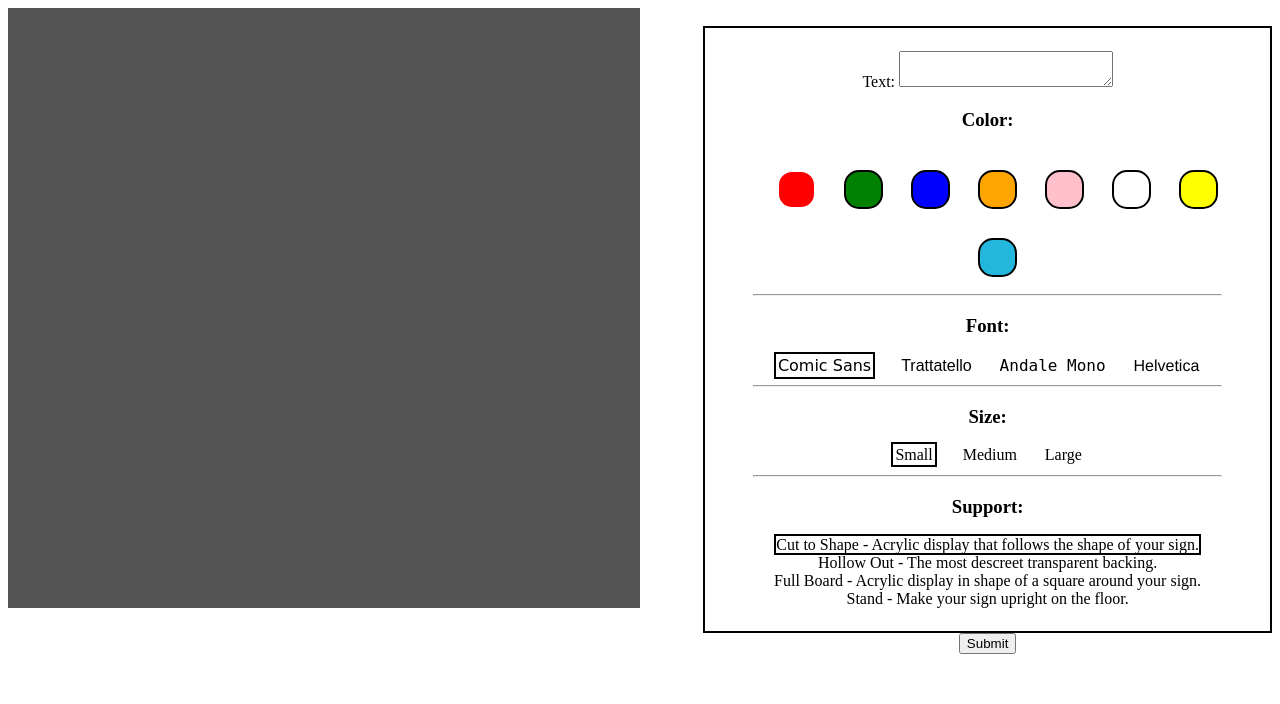
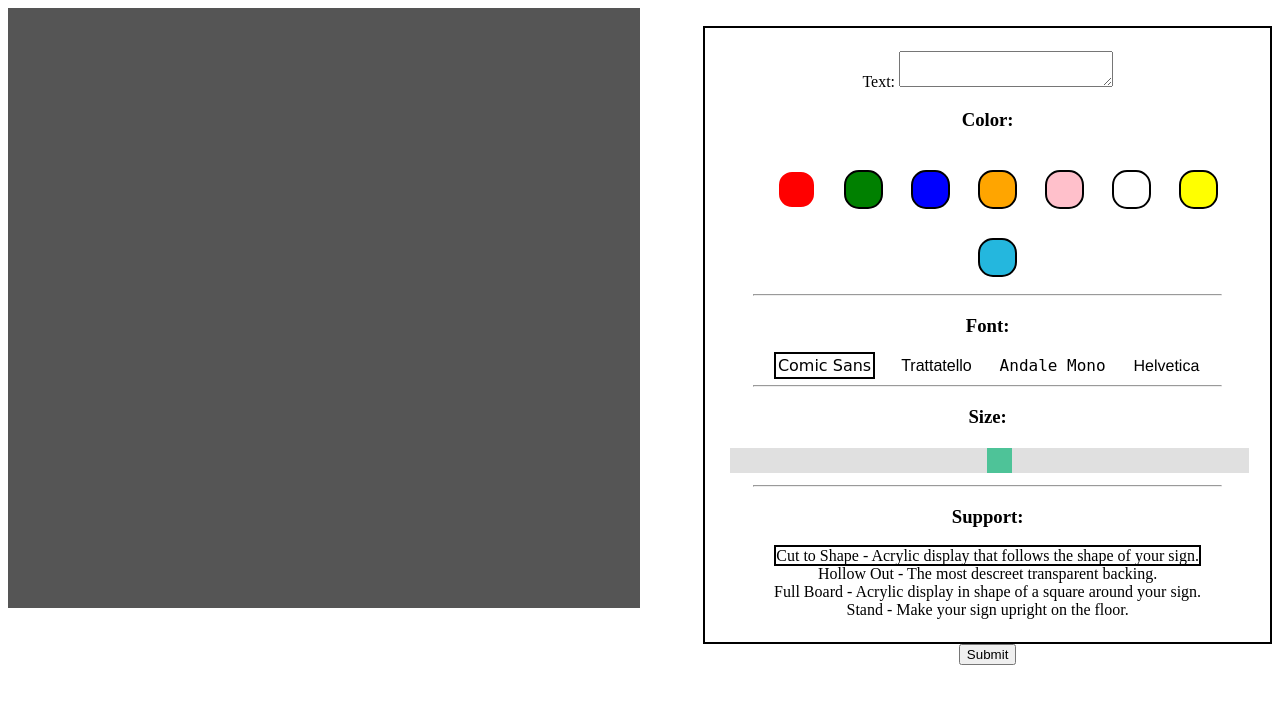
Before and after one commit to Rstyles/NeonSignBuilder, a PHP site: page / in a window 1280 px wide. Shown: the top 704 px of the page. Run offline with PHP 8.4, Linux system fonts and the light colour scheme; some web fonts are replaced.

Commit message:
Swapped size options for slider

```diff
--- a/app.js
+++ b/app.js
@@ -6,9 +6,10 @@ function submitNeonSign() {
 
   var price = document.getElementById("neonSignPrice");
 
-  var basePrice = 50;
+  var basePrice = 0;
+  var pricePerInch = 0;
 
-  var fontSize = document.querySelector('input[name="signFontSize"]:checked').value;
+  var fontSize = document.querySelector('input[name="fontSizeSlider"]').value;
 
   var font = fontSize + 'px ' + document.querySelector('input[name="signFont"]:checked').value;
   console.log(font);
@@ -16,18 +17,11 @@ function submitNeonSign() {
 
   drawImage(canvas, context, image, text, font, color);
 
-  numberWhitePixels = countPixels(canvas, context);
-  price.innerHTML = "$" + calculatePrice(numberWhitePixels/10, basePrice);
+  var numberWhitePixels = countPixels(canvas, context);
+  price.innerHTML = "$" + calculatePrice(numberWhitePixels, basePrice);
 }
 
-function drawImage(
-  neonSignCanvas,
-  canvasContext,
-  imageElement,
-  canvasText,
-  canvasfont,
-  canvasColor
-) {
+function drawImage(neonSignCanvas, canvasContext, imageElement, canvasText, canvasfont, canvasColor) {
   canvasContext.clearRect(0, 0, 1800, 1800);
 
   canvasContext.textBaseline = "ideographic";
@@ -77,7 +71,7 @@ function drawLines(context, text, x, y, lineHeight) {
   }
 }
 
-function calculatePrice(pixelCount, basePrice) {
+function calculatePrice(pixelCount, basePrice, pricePerInch) {
   if (pixelCount < basePrice) {
     return parseFloat(basePrice).toFixed(2);
   }
@@ -85,7 +79,3 @@ function calculatePrice(pixelCount, basePrice) {
     return parseFloat(pixelCount).toFixed(2);
   }
 }
-
-function addExtras() {
-
-}
--- a/index.html
+++ b/index.html
@@ -23,9 +23,9 @@
     <br />
 
     <div class="canvas_right">
-      <form action="#n" name="colorPicker" class="neonSignEditorForm">
+      <form action="#n" name="colorPicker" class="neonSignEditorForm" onchange="submitNeonSign()">
         <label for="neonSignText">Text:</label>
-        <textarea name="neonSignText" id="neonSignText"></textarea>
+        <textarea name="neonSignText" id="neonSignText" onkeyup="submitNeonSign()"></textarea>
 
         <h3 class="neonSignHeading">Color:</h3>
         <div class="colorPickerRadioGroup">
@@ -57,15 +57,8 @@
         <hr>
 
         <h3 class="neonSignHeading">Size:</h3>
-        <div id="fontSizePickerRadioGroup" class="fontGroup">
-          <input type="radio" name="signFontSize" id="fontSizeSmall" checked="true" value="50" />
-          <label for="fontSizeSmall">Small</label>
-
-          <input type="radio" name="signFontSize" id="fontSizeMedium" value="60" />
-          <label for="fontSizeMedium">Medium</label>
-
-          <input type="radio" name="signFontSize" id="fontSizeLarge" value="70" />
-          <label for="fontSizeLarge">Large</label>
+        <div id="fontSizeSliderWrapper" class="fontGroup">
+          <input type="range" name="fontSizeSlider" id="fontSizeSlider" class="fontSizeSlider" min="50" max="75" onmousemove="submitNeonSign()">
         </div>
         <hr>
 
--- a/style.css
+++ b/style.css
@@ -306,3 +306,34 @@ input[type="radio"]#ColorIceBlue:checked:after {
 hr {
   width: 90%;
 }
+
+.fontSizeSlider {
+  -webkit-appearance: none;
+  width: 100%;
+  height: 25px;
+  background: #d3d3d3;
+  outline: none;
+  opacity: 0.7;
+  -webkit-transition: .2s;
+  transition: opacity .2s;
+}
+
+.fontSizeSlider:hover {
+  opacity: 1;
+}
+
+.fontSizeSlider::-webkit-slider-thumb {
+  -webkit-appearance: none;
+  appearance: none;
+  width: 25px;
+  height: 25px;
+  background: #04AA6D;
+  cursor: pointer;
+}
+
+.fontSizeSlider::-moz-range-thumb {
+  width: 25px;
+  height: 25px;
+  background: #04AA6D;
+  cursor: pointer;
+}
```
